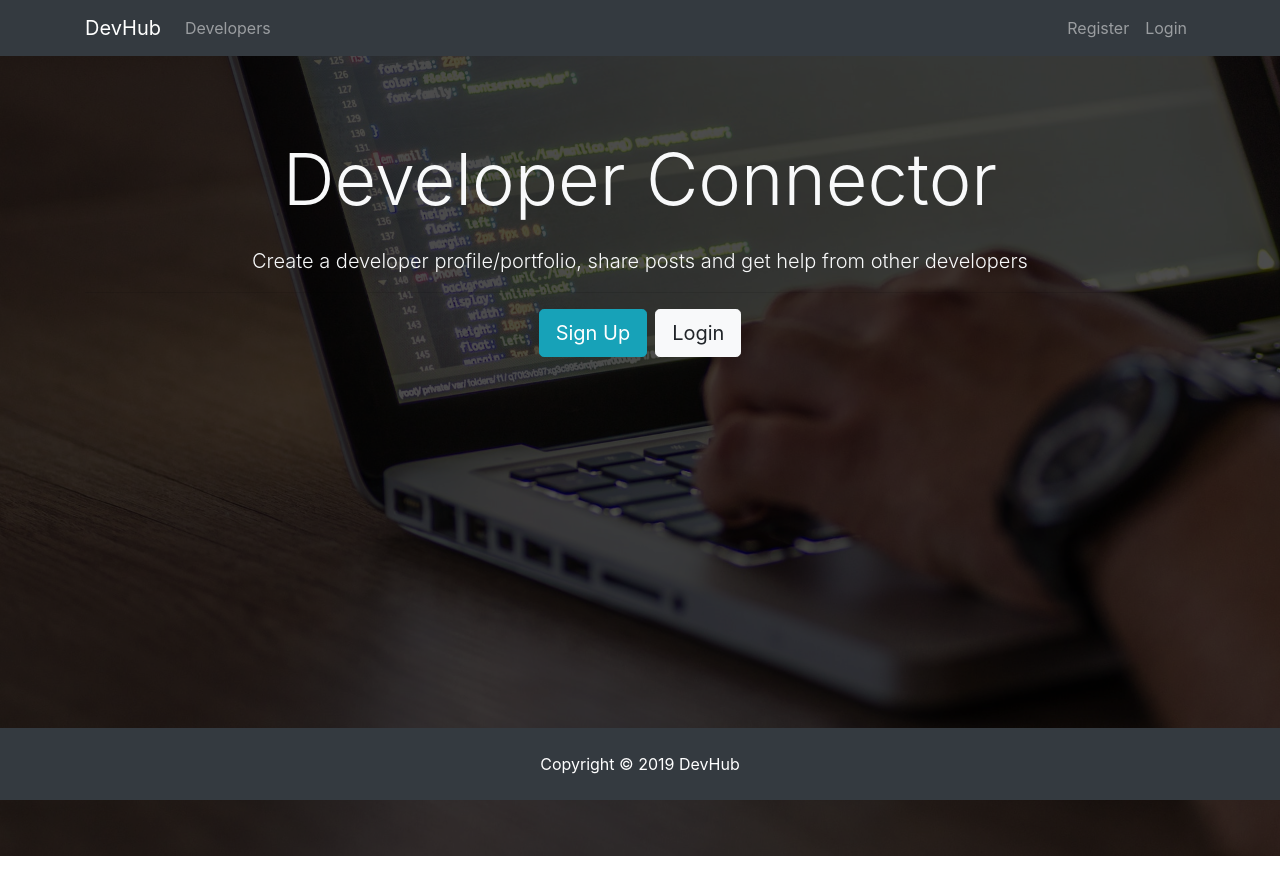
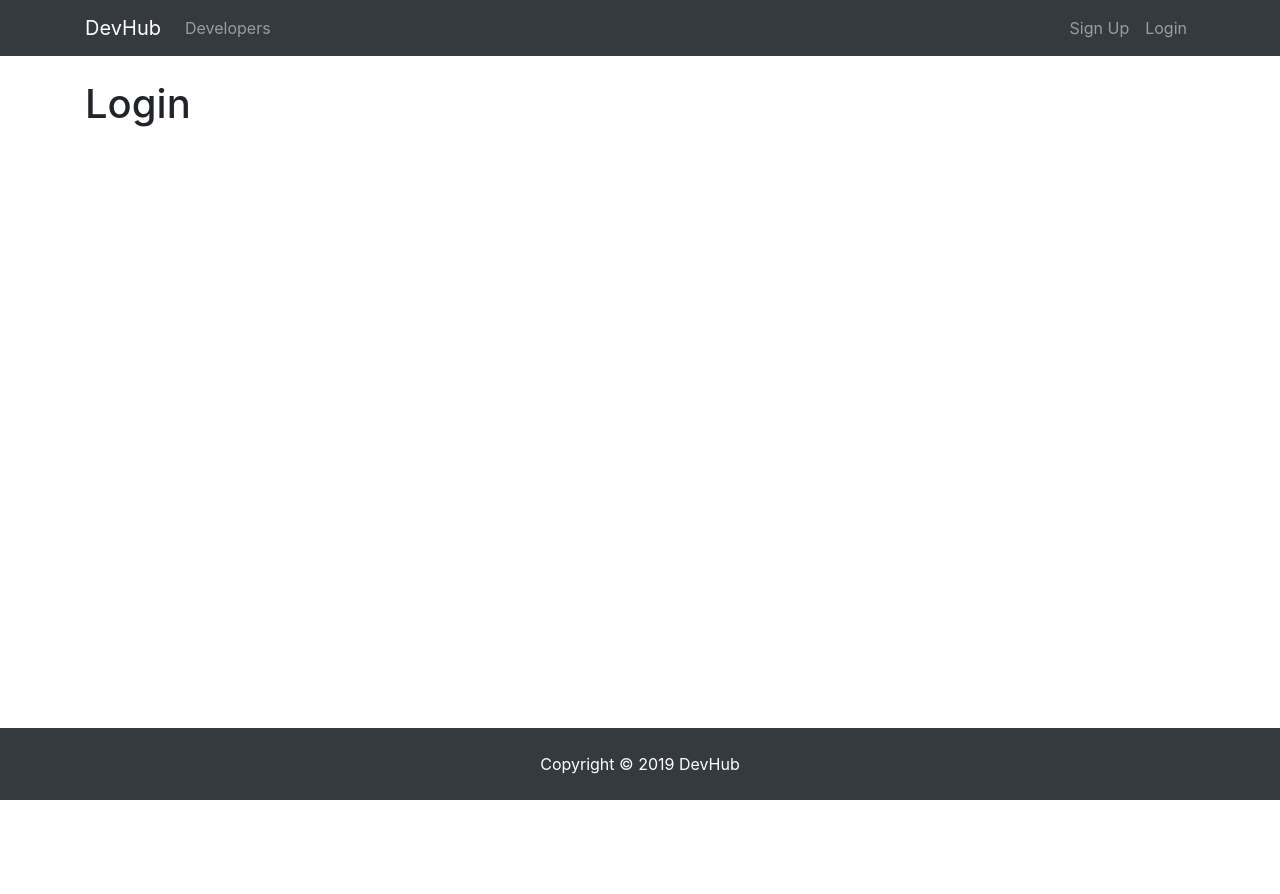
Before and after one commit to a-w-1806/DevelHub, a React (Create React App) app in the folder client/: page /login in a window 1280 px wide. Shown: the top 894 px of the page. After the commit the page ends 800 px from the top, so only its background shows below. Built offline with nearby package versions, Linux system fonts and the light colour scheme.

Commit message:
react-router-dom and add few routes.

```diff
--- a/client/package.json
+++ b/client/package.json
@@ -6,6 +6,7 @@
     "ajv": "^6.8.1",
     "react": "^16.8.1",
     "react-dom": "^16.8.1",
+    "react-router-dom": "^4.3.1",
     "react-scripts": "2.1.3"
   },
   "scripts": {
--- a/client/src/App.js
+++ b/client/src/App.js
@@ -1,18 +1,29 @@
 import React, { Component } from "react";
+// Mimic the forward and back button of the browser.
+import { BrowserRouter as Router, Route } from "react-router-dom";
 import "./App.css";
 
 import Navbar from "./components/layout/Navbar";
 import Footer from "./components/layout/Footer";
 import Landing from "./components/layout/Landing";
+import Register from "./components/auth/Register";
+import Login from "./components/auth/Login";
 
 class App extends Component {
   render() {
     return (
-      <div className="App">
-        <Navbar />
-        <Landing />
-        <Footer />
-      </div>
+      <Router>
+        <div className="App">
+          <Navbar />
+          {/* Without exact, sub routes under / will also be displayed. */}
+          <Route exact path="/" component={Landing} />
+          <div className="container">
+            <Route exact path="/register" component={Register} />
+            <Route exact path="/login" component={Login} />
+          </div>
+          <Footer />
+        </div>
+      </Router>
     );
   }
 }
--- /dev/null
+++ b/client/src/components/auth/Login.js
@@ -0,0 +1,11 @@
+import React, { Component } from "react";
+
+export default class Login extends Component {
+  render() {
+    return (
+      <div>
+        <h1>Login</h1>
+      </div>
+    );
+  }
+}
--- /dev/null
+++ b/client/src/components/auth/Register.js
@@ -0,0 +1,11 @@
+import React, { Component } from "react";
+
+export default class Register extends Component {
+  render() {
+    return (
+      <div>
+        <h1>Register</h1>
+      </div>
+    );
+  }
+}
--- a/client/src/components/layout/Landing.js
+++ b/client/src/components/layout/Landing.js
@@ -1,4 +1,5 @@
 import React, { Component } from "react";
+import { Link } from "react-router-dom";
 
 export default class Landing extends Component {
   render() {
@@ -8,19 +9,19 @@
           <div className="container">
             <div className="row">
               <div className="col-md-12 text-center">
-                <h1 className="display-3 mb-4">Developer Connector</h1>
+                <h1 className="display-3 mb-4">DevHub</h1>
                 <p className="lead">
                   {" "}
                   Create a developer profile/portfolio, share posts and get help
                   from other developers
                 </p>
                 <hr />
-                <a href="register.html" className="btn btn-lg btn-info mr-2">
+                <Link to="/register" className="btn btn-lg btn-info mr-2">
                   Sign Up
-                </a>
-                <a href="login.html" className="btn btn-lg btn-light">
+                </Link>
+                <Link to="/login" className="btn btn-lg btn-light">
                   Login
-                </a>
+                </Link>
               </div>
             </div>
           </div>
--- a/client/src/components/layout/Navbar.js
+++ b/client/src/components/layout/Navbar.js
@@ -1,13 +1,14 @@
 import React, { Component } from "react";
+import { Link } from "react-router-dom";
 
 export default class Navbar extends Component {
   render() {
     return (
       <nav className="navbar navbar-expand-sm navbar-dark bg-dark mb-4">
         <div className="container">
-          <a href="landing.html" className="navbar-brand">
+          <Link to="/" className="navbar-brand">
             DevHub
-          </a>
+          </Link>
           <button
             className="navbar-toggler"
             type="button"
@@ -20,21 +21,21 @@
           <div className="collapse navbar-collapse" id="mobile-nav">
             <ul className="navbar-nav mr-auto">
               <li className="nav-item">
-                <a href="profiles.html" className="nav-link">
+                <Link to="/profiles" className="nav-link">
                   Developers
-                </a>
+                </Link>
               </li>
             </ul>
             <ul className="navbar-nav ml-auto">
               <li className="nav-item">
-                <a href="register.html" className="nav-link">
-                  Register
-                </a>
+                <Link to="/register" className="nav-link">
+                  Sign Up
+                </Link>
               </li>
               <li className="nav-item">
-                <a href="login.html" className="nav-link">
+                <Link to="/login" className="nav-link">
                   Login
-                </a>
+                </Link>
               </li>
             </ul>
           </div>
```
Also changed, not shown: 1 other file (tests, documents, lock files or other folders).
